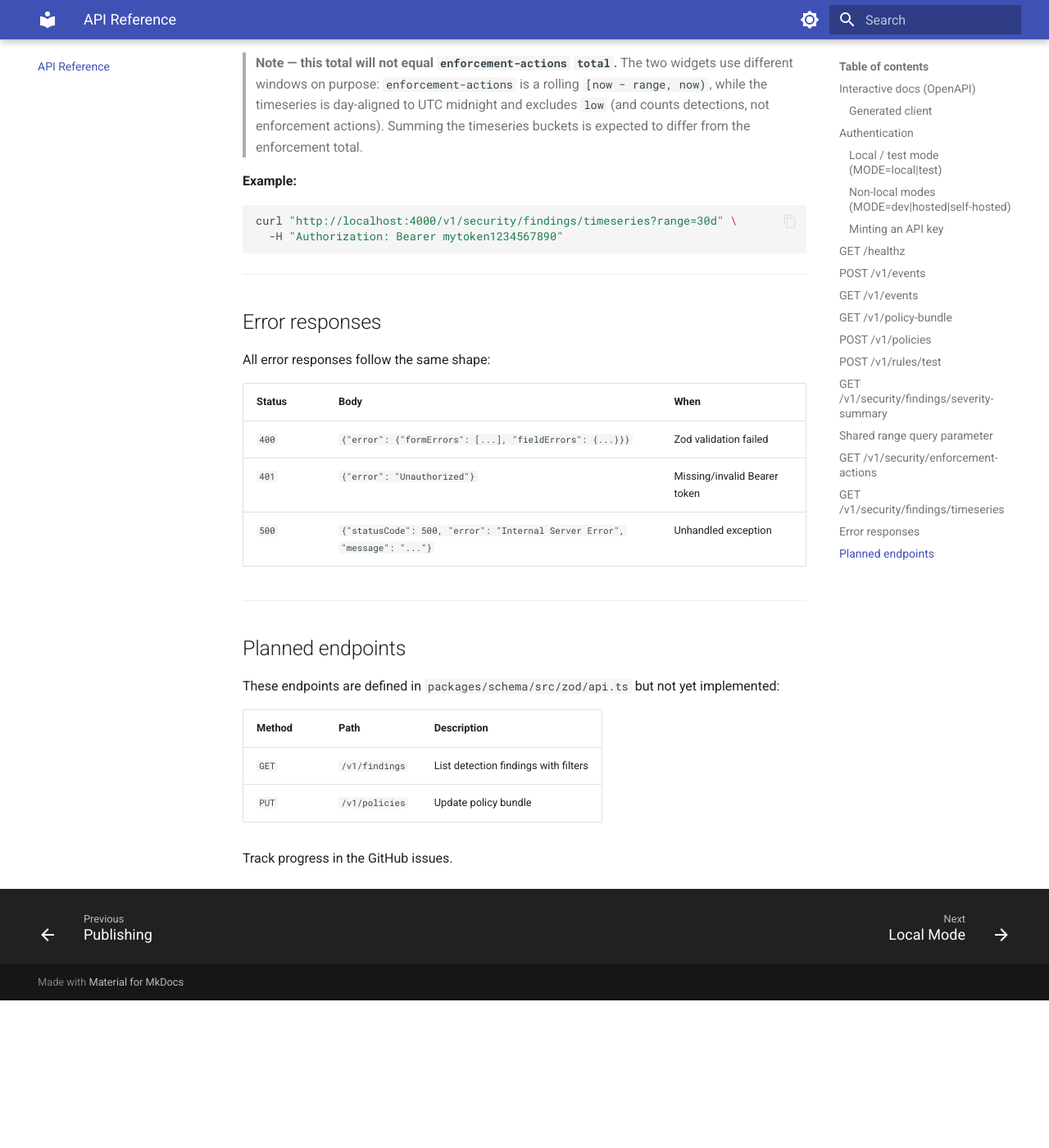
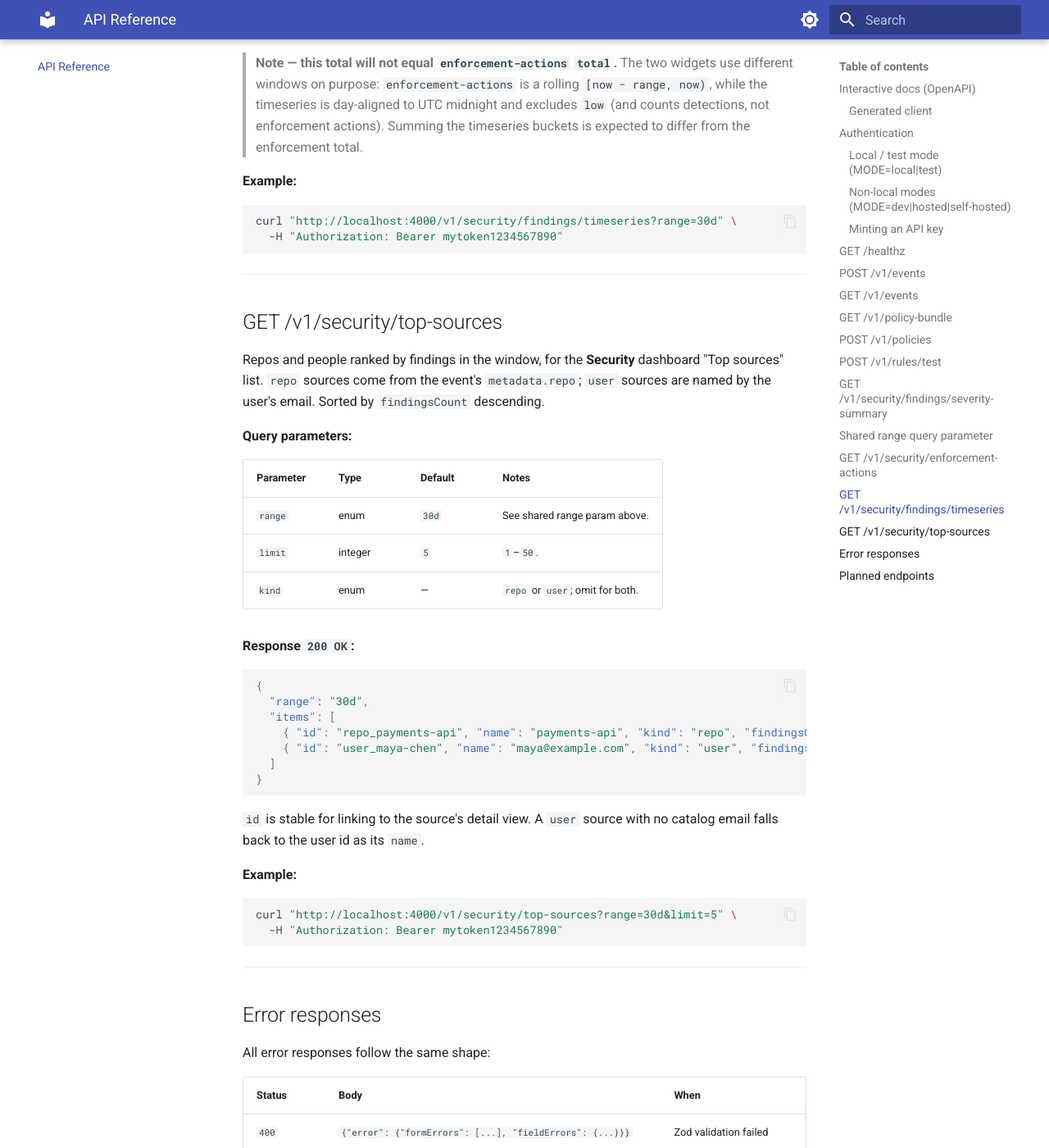
Before and after one commit to akasecurity/ai-tc-docs, an MkDocs documentation site: the page built from docs/api/reference.md, in a window 1280 px wide and 1400 px high, scrolled down 11475 px. Shown: the whole window at 82% size. Built offline with MkDocs 1.6.1 and Material for MkDocs 9.7.7, drawn with Linux system fonts in a browser that asks for light colours; before the commit the page ends 12695 px from its top, so only the background shows below that.

Commit message:
feat(backend): security top-sources endpoint (#98)
* feat(schema): add top-sources security contract

TopSourcesResponse/TopSource/SourceKind + TopSourcesQuery (range, limit
1-50 default 5, optional kind repo|user). Semantic: id/name/kind/findingsCount.

* feat(backend): top-sources endpoint with catalog name resolution

GET /v1/security/top-sources ranks repos & people by findings in the window.
New repo method findingSourcesInRange returns {userId, repo} per finding (repo
parsed from event metadata in JS, dialect-agnostic); the service tallies per
source, resolves user ids to emails via the catalog, sorts desc (id tie-break),
and applies limit/kind. Wires the existing catalogUsers repo through
registerServices → makeContainer → SecurityService, and adds findEmailsByIds
to CatalogUsersRepository. SQLite repo tests, service units, catalog unit, pg
RLS integration, and API reference docs.

* fix(backend): scope catalog findEmailsByIds by tenant (defense-in-depth)

The catalog users table has no RLS, so resolving user ids to emails relied
entirely on the caller passing tenant-scoped ids. Add a tenantId predicate so
the read fails closed even if a future caller passes a foreign id — the
tenantId is now the isolation boundary for this cross-tenant table. Thread
scope.tenantId through SecurityService. Adds an SQLite cross-tenant unit test
and a Postgres integration test for the scoping.

Surfaced by /code-review on #98.

* fix(backend): tighten top-sources tenant scoping, ranking, and kind enum

Address Copilot review on #98: scope events.tenantId in the findingSourcesInRange
SQLite join (FK isn't tenant-qualified, no RLS on SQLite); rank+slice BEFORE
resolving emails so the catalog lookup runs only for the <=limit users in the
result (avoids scanning all users and SQLite's bound-param ceiling) with a
locale-independent id tie-break; reuse a shared SOURCE_KINDS const for SourceKind
and the query enum so they can't drift.

* test(backend): add findLocalIdentity to security service catalog mock

* chore(client): regenerate OpenAPI client for security top-sources

````diff
--- a/docs/api/reference.md
+++ b/docs/api/reference.md
@@ -558,6 +558,44 @@ curl "http://localhost:4000/v1/security/findings/timeseries?range=30d" \
 
 ---
 
+## GET /v1/security/top-sources
+
+Repos and people ranked by findings in the window, for the **Security** dashboard
+"Top sources" list. `repo` sources come from the event's `metadata.repo`; `user`
+sources are named by the user's email. Sorted by `findingsCount` descending.
+
+**Query parameters:**
+
+| Parameter | Type    | Default | Notes                            |
+| --------- | ------- | ------- | -------------------------------- |
+| `range`   | enum    | `30d`   | See shared range param above.    |
+| `limit`   | integer | `5`     | `1`–`50`.                        |
+| `kind`    | enum    | —       | `repo` or `user`; omit for both. |
+
+**Response `200 OK`:**
+
+```json
+{
+  "range": "30d",
+  "items": [
+    { "id": "repo_payments-api", "name": "payments-api", "kind": "repo", "findingsCount": 38 },
+    { "id": "user_maya-chen", "name": "maya@example.com", "kind": "user", "findingsCount": 21 }
+  ]
+}
+```
+
+`id` is stable for linking to the source's detail view. A `user` source with no
+catalog email falls back to the user id as its `name`.
+
+**Example:**
+
+```bash
+curl "http://localhost:4000/v1/security/top-sources?range=30d&limit=5" \
+  -H "Authorization: Bearer mytoken1234567890"
+```
+
+---
+
 ## Error responses
 
 All error responses follow the same shape:
````
